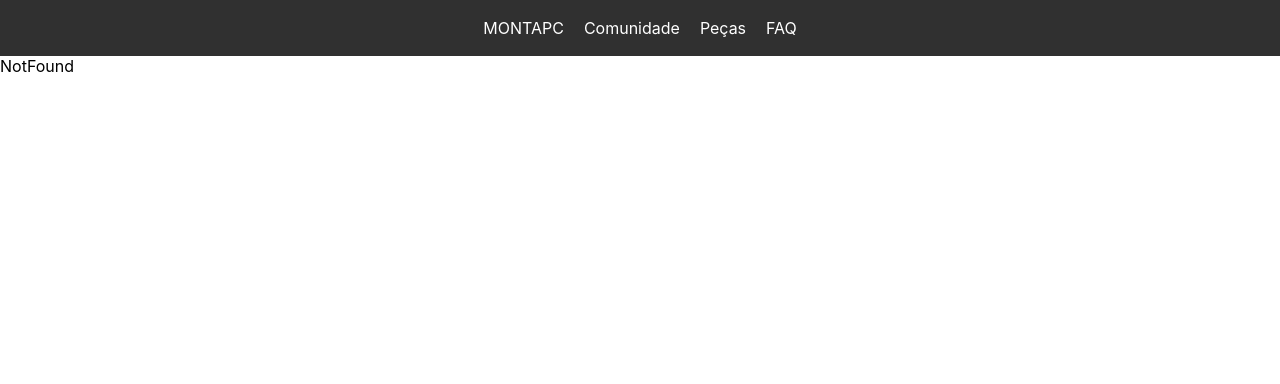
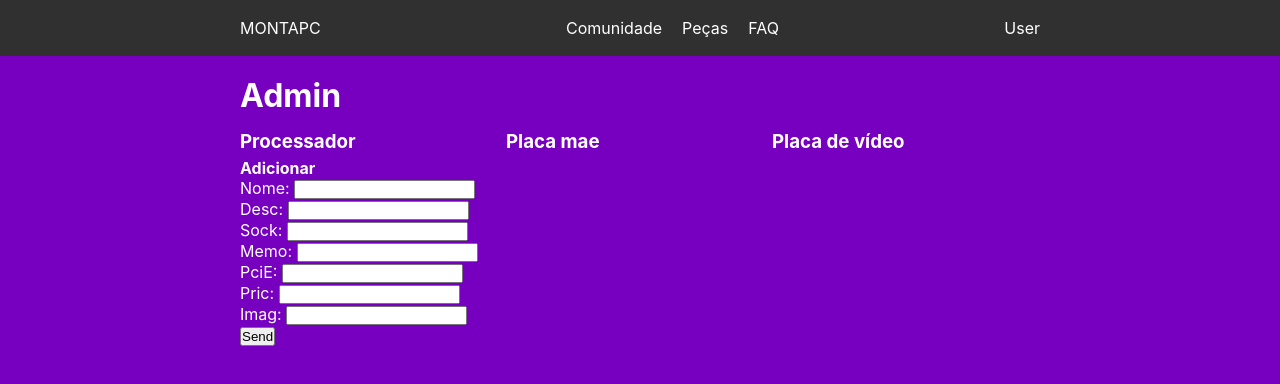
Before and after one commit to BrenoStuff/montapc-frontend, a React (Create React App) app: page /admin in a window 1280 px wide. Shown: the top 384 px of the page. Built offline with nearby package versions, Linux system fonts and the light colour scheme.

Commit message:
Started admin page

```diff
--- a/src/App.js
+++ b/src/App.js
@@ -4,6 +4,7 @@ import Comunidade from './pages/Comunidade'
 import Pecas from './pages/Pecas'
 import Faq from './pages/Faq'
 import NotFound from './pages/NotFound'
+import Admin from './pages/Admin'
 
 function App() {
   return (
@@ -12,6 +13,7 @@ function App() {
       <Route path='/comunidade' element={<Comunidade />} />
       <Route path='/pecas' element={<Pecas />} />
       <Route path='/faq' element={<Faq />} />
+      <Route path='/admin' element={<Admin />} />
       <Route path='*' element={<NotFound />} />
     </Routes>
   );
--- /dev/null
+++ b/src/components/Alert.js
@@ -0,0 +1,25 @@
+import styled from 'styled-components'
+
+const Alert = ({children, type, opened}) => {
+	return (
+		<AlertBox type={type} opened={opened}>{children}</AlertBox>
+	)
+}
+
+const types = {
+	success: "#c2ffb6",
+	error: "#ffbfbf",
+	warning: "#fff7bf",
+	info: "#bff3ff"
+}
+
+const AlertBox = styled.div`
+	display: ${props => props.opened ? 'block' : 'none'};
+	width: 100%;
+	padding: 17px;
+	border-radius: 8px;
+	background-color: ${props => types[props.type]};
+	margin: 15px 0;
+`
+
+export default Alert
--- a/src/components/Header.js
+++ b/src/components/Header.js
@@ -16,6 +16,8 @@ const Header = () => {
                     <li><NavLink to='/faq' end>FAQ</NavLink></li>
                     </Ul>
                 </nav>
+
+                <div>User</div>
             </HeaderContainer>
         </HeaderNav>
     )
@@ -32,7 +34,7 @@ const HeaderContainer = styled.div`
     height: 100%;
     margin: 0 auto;
     display: flex;
-    justify-content: center;
+    justify-content: space-between;
     align-items: center;
     & a {
         text-decoration: none;
@@ -48,6 +50,9 @@ const Ul = styled.div`
     } & a {
         text-decoration: none;
         color: white;
+    } & :hover {
+        color: #DCDCDC;
+        text-decoration: underline;
     }
 `
 
--- a/src/components/MainContainer.js
+++ b/src/components/MainContainer.js
@@ -11,7 +11,7 @@ const MainContainer = ({children}) => {
 const Container = styled.div`
 	width: 800px;
 	margin: 0 auto;
-	padding: 20px;
+  padding: 20px 0;
 `
 
 export default MainContainer
--- /dev/null
+++ b/src/config.js
@@ -0,0 +1 @@
+export const API_PATH = 'http://localhost/PJ3/montapc-backend/'
--- /dev/null
+++ b/src/pages/Admin.js
@@ -0,0 +1,99 @@
+import Header from '../components/Header'
+import styled from 'styled-components'
+import MainContainer from '../components/MainContainer'
+import { API_PATH } from '../config'
+import { useState } from 'react'
+import Alert from '../components/Alert'
+
+const Admin = () => {
+
+    const [error, setError] = useState({hasError: false, message: "Erro no servidor! Por favor, tente novamente!"})
+    const [success, setSuccess] = useState(false)
+
+    const createPiece = async (data, type) => {
+        const response = await fetch(`${API_PATH + type}/create`, {
+            method: 'POST',
+            body: JSON.stringify(data)
+        })
+        const result = await response.json()
+        if (result?.success) {
+            setSuccess(true)
+            setInterval(setSuccess(false), 60 * 10);
+          } else if(result?.error){
+            if(result?.error?.message){
+              setError({
+                hasError: true,
+                message: result.error.message
+              })
+              setInterval(() => setError({...error, hasError: false}), 60 * 60);
+            } else{
+              setError({...error, hasError: true})
+              setInterval(() => setError({...error, hasError: false}), 60 * 60);
+            }
+          }
+    }
+
+    const handleSubmitProcessor = (event) => {
+        event.preventDefault()
+        const { name, email, pass, avatar } = event.target
+        createPiece({
+            name: name.value,
+            email: email.value,
+            pass: pass.value,
+            avatar: avatar.value
+        }, 'processor')
+    }
+
+    return (
+        <>
+        <MainContent>
+        <Header/>
+            <MainContainer>
+                <h1>Admin</h1>
+                <DivRow>
+                    <div>
+                        <h3>Processador</h3>
+                        <h4>Adicionar</h4>
+                        <Alert type="error" opened={error.hasError}>{error.message}</Alert>
+                        <Alert type="success" opened={success}>Usuário Cadastrado com sucesso!</Alert>
+                        <form onSubmit={(event) => handleSubmitProcessor(event)}>
+                            <p>Nome: <input type="text" name="name"/></p>
+                            <p>Desc: <input type="text" name="description"/></p>
+                            <p>Sock: <input type="text" name="socket"/></p>
+                            <p>Memo: <input type="text" name="typeMemory"/></p>
+                            <p>PciE: <input type="text" name="pciExpress"/></p>
+                            <p>Pric: <input type="text" name="price"/></p>
+                            <p>Imag: <input type="text" name="image"/></p>
+                            <button type="submit"> Send </button>
+                        </form>
+                    </div>
+                    <div>
+                        <h3>Placa mae</h3>
+                    </div>
+                    <div>
+                        <h3>Placa de vídeo</h3>
+                    </div>
+                </DivRow>
+            </MainContainer>
+        </MainContent>
+        </>
+    )
+}
+
+const DivRow = styled.div`
+    display: flex;
+    flex-direction: row;
+    & div {
+        margin: 10px 0;
+        width: 266px;
+    } & h3 {
+        margin: 5px 0;
+    }
+`
+
+const MainContent = styled.div`
+    color: white;
+    height: 900px;
+    background: #7700C0;
+`
+export default Admin
--- a/src/pages/Home.js
+++ b/src/pages/Home.js
@@ -1,12 +1,20 @@
 import Header from '../components/Header'
+import styled from 'styled-components'
 
 const Home = () => {
   return (
     <>
+        <MainContent>
         <Header/>
-        <h1>Home</h1>
+          <h1>Home</h1>
+        </MainContent>
     </>
   )
 }
 
+const MainContent = styled.div`
+  color: white;
+  height: 900px;
+  background: #7700C0;
+`
 export default Home
--- a/src/pages/Pecas.js
+++ b/src/pages/Pecas.js
@@ -1,13 +1,38 @@
-import React from 'react'
+import styled from 'styled-components'
 import Header from '../components/Header'
+import MainContainer from '../components/MainContainer'
 
 const Pecas = () => {
   return (
     <>
     <Header/>
-    <div>Pecas</div>
+	<MainContainer>
+		<h1>Peças</h1>
+		<DivRow>
+			<div>
+				<h3>Processadores</h3>
+			</div>
+			<div>
+				<h3>Placa mães</h3>
+			</div>
+			<div>
+				<h3>Placas de vídeo</h3>
+			</div>
+		</DivRow>
+	</MainContainer>
     </>
   )
 }
 
+const DivRow = styled.div`
+    display: flex;
+    flex-direction: row;
+    & div {
+        margin: 10px 0;
+        width: 266px;
+    } & h3 {
+        margin: 5px 0;
+    }
+`
+
 export default Pecas
```
